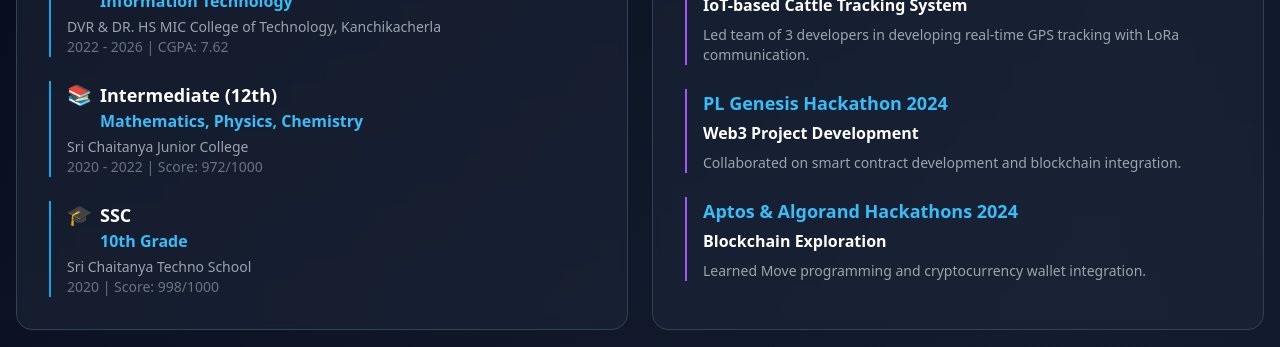
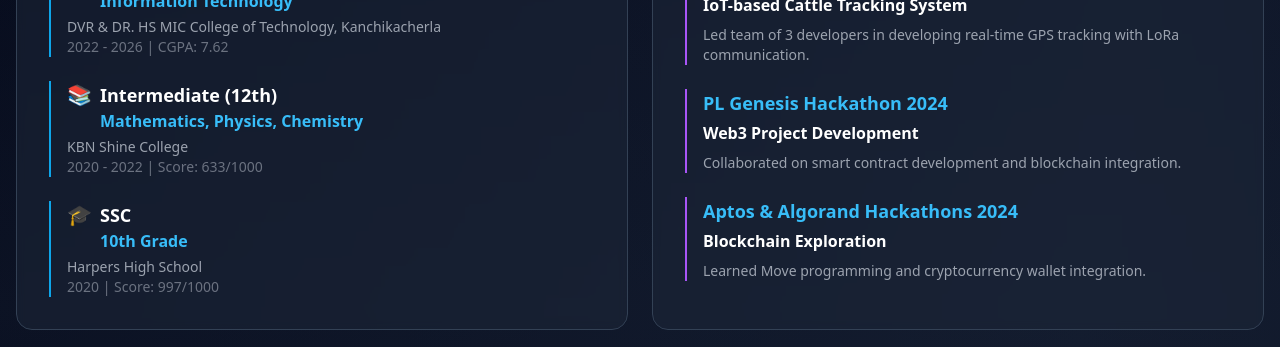
Before and after one commit to kowshik1206/Portfolio, a Next.js app: page / in a window 1280 px wide. Shown: the part 1180-1527 px from the top of the page. Built offline with nearby package versions, Linux system fonts and the light colour scheme.

Commit message:
Update About education details

```diff
--- a/components/About.tsx
+++ b/components/About.tsx
@@ -22,17 +22,17 @@ const About = () => {
     {
       degree: 'Intermediate (12th)',
       field: 'Mathematics, Physics, Chemistry',
-      institution: 'Sri Chaitanya Junior College',
+      institution: 'KBN Shine College',
       duration: '2020 - 2022',
-      grade: 'Score: 972/1000',
+      grade: 'Score: 633/1000',
       icon: '📚',
     },
     {
       degree: 'SSC',
       field: '10th Grade',
-      institution: 'Sri Chaitanya Techno School',
+      institution: 'Harpers High School',
       duration: '2020',
-      grade: 'Score: 998/1000',
+      grade: 'Score: 997/1000',
       icon: '🎓',
     },
   ];
```
